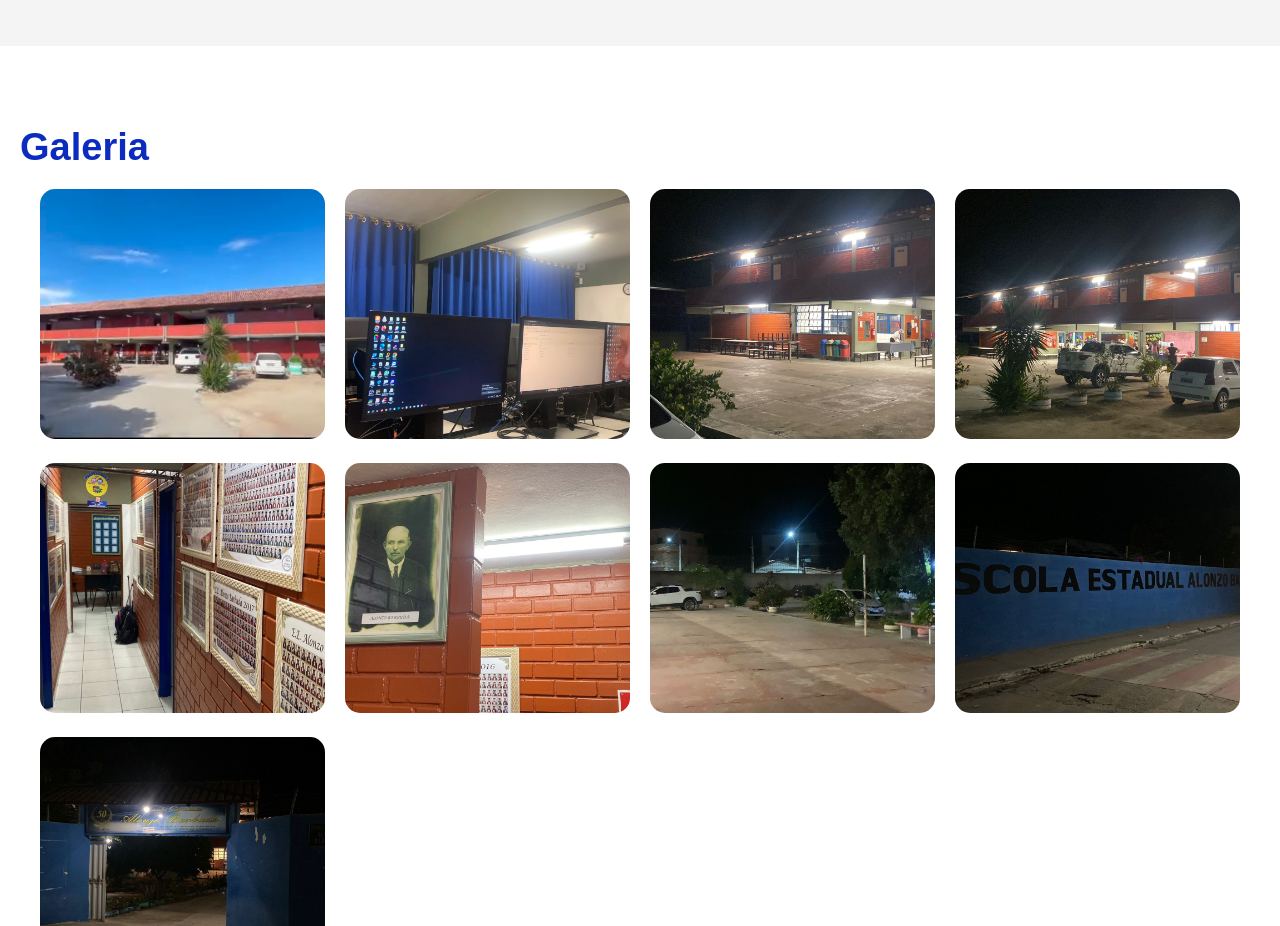
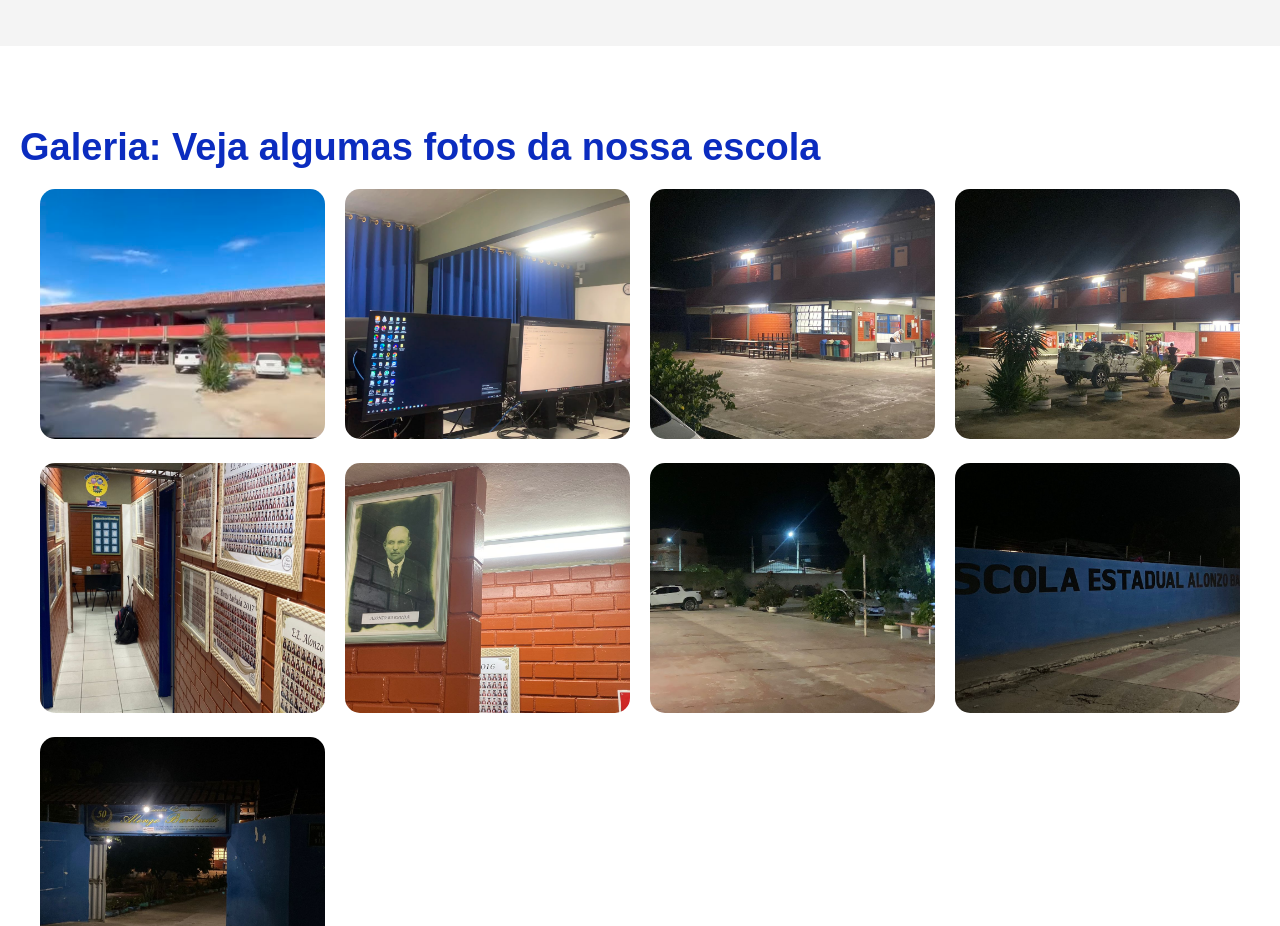
Before and after one commit to portal-eeab/site-web, a plain HTML site: page index.html in a window 1280 px wide. Shown: the part 1360-2286 px from the top of the page. Drawn offline with Linux system fonts and the light colour scheme.

Commit message:
Update index.html

```diff
--- a/index.html
+++ b/index.html
@@ -358,7 +358,7 @@
 
 </div>
 
-  </section>  <section class="galeria" id="galeria"><h2 class="titulo">Galeria</h2>
+  </section>  <section class="galeria" id="galeria"><h2 class="titulo">Galeria: Veja algumas fotos da nossa escola</h2>
 
 <div class="galeria-grid">
   <a href="img/ft1.jpg">
```
